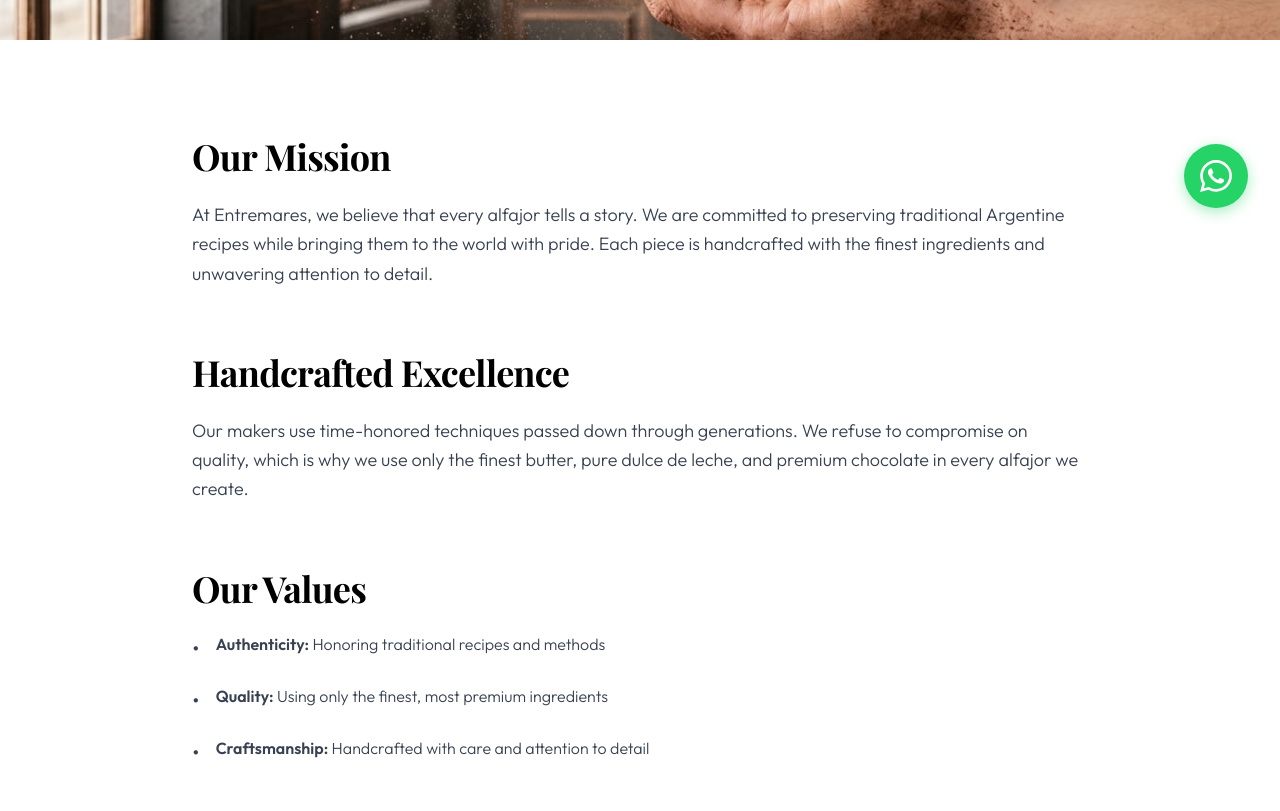
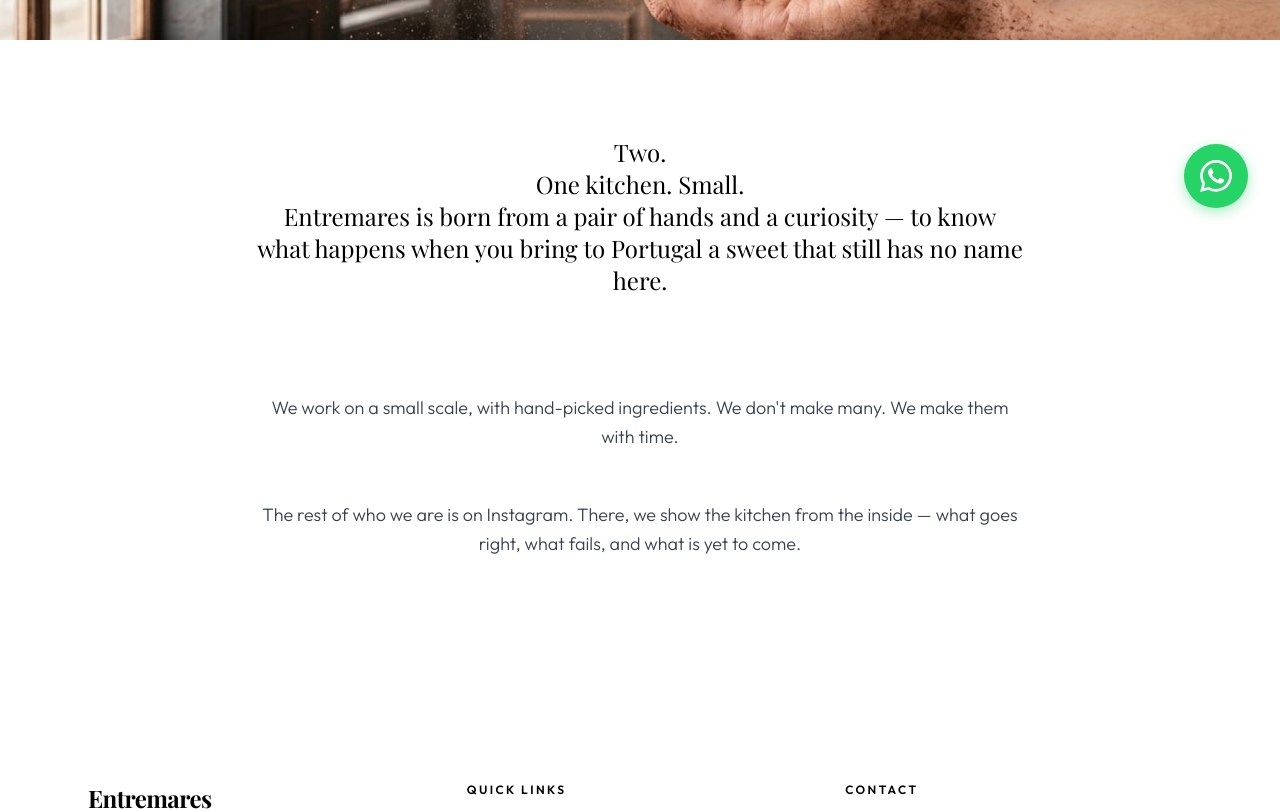
Before and after one commit to Jon-human-in-the-loop/entremares-web, a Next.js app: page /en/about in a window 1280 px wide. Shown: the part 560-1371 px from the top of the page. Built offline with nearby package versions, Linux system fonts and the light colour scheme; a web font is replaced by a local one.

Commit message:
feat: Update about us storytelling text and translations

```diff
--- a/src/app/[locale]/about/page.tsx
+++ b/src/app/[locale]/about/page.tsx
@@ -41,51 +41,18 @@
       </section>
 
       {/* Content */}
-      <section className="w-full px-4 py-16 md:py-24">
-        <div className="mx-auto max-w-4xl space-y-16">
-          <div className="animate-fade-in-up-delay-1">
-            <h2 className="text-3xl md:text-4xl font-serif font-bold text-dark-brown mb-6">
-              {t('mission.title')}
-            </h2>
-            <p className="text-gray-700 leading-relaxed text-lg font-sans font-light">
-              {t('mission.description')}
-            </p>
-          </div>
-
-          <div className="animate-fade-in-up-delay-2">
-            <h2 className="text-3xl md:text-4xl font-serif font-bold text-dark-brown mb-6">
-              {t('excellence.title')}
-            </h2>
-            <p className="text-gray-700 leading-relaxed text-lg font-sans font-light">
-              {t('excellence.description')}
-            </p>
-          </div>
-
-          <div className="animate-fade-in-up-delay-3">
-            <h2 className="text-3xl md:text-4xl font-serif font-bold text-dark-brown mb-6">
-              {t('values.title')}
-            </h2>
-            <ul className="space-y-6 text-gray-700 font-sans font-light">
-              <li className="flex gap-4 items-start">
-                <span className="text-warm-gold text-2xl leading-none mt-1">•</span>
-                <div>
-                  <strong className="text-dark-brown font-semibold">{t('values.authenticity.title')}:</strong> {t('values.authenticity.desc')}
-                </div>
-              </li>
-              <li className="flex gap-4 items-start">
-                <span className="text-warm-gold text-2xl leading-none mt-1">•</span>
-                <div>
-                  <strong className="text-dark-brown font-semibold">{t('values.quality.title')}:</strong> {t('values.quality.desc')}
-                </div>
-              </li>
-              <li className="flex gap-4 items-start">
-                <span className="text-warm-gold text-2xl leading-none mt-1">•</span>
-                <div>
-                  <strong className="text-dark-brown font-semibold">{t('values.craftsmanship.title')}:</strong> {t('values.craftsmanship.desc')}
-                </div>
-              </li>
-            </ul>
-          </div>
+      <section className="w-full px-6 py-16 md:py-24">
+        <div className="mx-auto max-w-3xl space-y-12 text-center animate-fade-in-up-delay-1">
+          <p className="text-earth-brown leading-relaxed text-xl md:text-2xl font-serif whitespace-pre-line">
+            {t('content.p1')}
+          </p>
+          <div className="w-12 h-px bg-warm-gold mx-auto"></div>
+          <p className="text-gray-700 leading-relaxed text-lg font-sans font-light whitespace-pre-line">
+            {t('content.p2')}
+          </p>
+          <p className="text-gray-700 leading-relaxed text-lg font-sans font-light whitespace-pre-line">
+            {t('content.p3')}
+          </p>
         </div>
       </section>
     </div>
--- a/src/i18n/messages/en.json
+++ b/src/i18n/messages/en.json
@@ -121,30 +121,12 @@
     "notFoundDescription": "Sorry, the alfajor you're looking for doesn't exist."
   },
   "aboutPage": {
-    "title": "Our Story",
-    "subtitle": "Heritage, tradition, and handcrafted excellence",
-    "mission": {
-      "title": "Our Mission",
-      "description": "At Entremares, we believe that every alfajor tells a story. We are committed to preserving traditional Argentine recipes while bringing them to the world with pride. Each piece is handcrafted with the finest ingredients and unwavering attention to detail."
-    },
-    "excellence": {
-      "title": "Handcrafted Excellence",
-      "description": "Our makers use time-honored techniques passed down through generations. We refuse to compromise on quality, which is why we use only the finest butter, pure dulce de leche, and premium chocolate in every alfajor we create."
-    },
-    "values": {
-      "title": "Our Values",
-      "authenticity": {
-        "title": "Authenticity",
-        "desc": "Honoring traditional recipes and methods"
-      },
-      "quality": {
-        "title": "Quality",
-        "desc": "Using only the finest, most premium ingredients"
-      },
-      "craftsmanship": {
-        "title": "Craftsmanship",
-        "desc": "Handcrafted with care and attention to detail"
-      }
+    "title": "About Us",
+    "subtitle": "Two. One kitchen. Small.",
+    "content": {
+      "p1": "Two.\nOne kitchen. Small.\nEntremares is born from a pair of hands and a curiosity — to know what happens when you bring to Portugal a sweet that still has no name here.",
+      "p2": "We work on a small scale, with hand-picked ingredients. We don't make many. We make them with time.",
+      "p3": "The rest of who we are is on Instagram. There, we show the kitchen from the inside — what goes right, what fails, and what is yet to come."
     }
   },
   "packsData": {
--- a/src/i18n/messages/es.json
+++ b/src/i18n/messages/es.json
@@ -121,30 +121,12 @@
     "notFoundDescription": "Lo sentimos, el alfajor que buscas no existe."
   },
   "aboutPage": {
-    "title": "Nuestra Historia",
-    "subtitle": "Herencia, tradición y excelencia artesanal",
-    "mission": {
-      "title": "Nuestra Misión",
-      "description": "En Entremares creemos que cada alfajor cuenta una historia. Estamos comprometidos a preservar las recetas tradicionales argentinas y llevarlas al mundo con orgullo. Cada pieza está hecha a mano con los mejores ingredientes y una inquebrantable atención al detalle."
-    },
-    "excellence": {
-      "title": "Excelencia Artesanal",
-      "description": "Nuestros artesanos utilizan técnicas honradas por el tiempo y transmitidas de generación en generación. Nos negamos a hacer concesiones en materia de calidad, y por eso utilizamos sólo la mejor mantequilla, dulce de leche puro y chocolate de primera en cada alfajor que creamos."
-    },
-    "values": {
-      "title": "Nuestros Valores",
-      "authenticity": {
-        "title": "Autenticidad",
-        "desc": "Honrando las recetas y métodos tradicionales"
-      },
-      "quality": {
-        "title": "Calidad",
-        "desc": "Utilizando únicamente los mejores ingredientes premium"
-      },
-      "craftsmanship": {
-        "title": "Artesanía",
-        "desc": "Elaborado a mano con cuidado y atención al detalle"
-      }
+    "title": "Sobre Nosotros",
+    "subtitle": "Dos. Una cocina. Pequeña.",
+    "content": {
+      "p1": "Dos.\nUna cocina. Pequeña.\nEntremares nace de un par de manos y de una curiosidad — saber qué ocurre cuando se trae a Portugal un dulce que aquí aún no tiene nombre.",
+      "p2": "Trabajamos a pequeña escala, con ingredientes que elegimos a mano. No hacemos muchos. Los hacemos con tiempo.",
+      "p3": "El resto de lo que somos está en Instagram. Allí mostramos la cocina por dentro — lo que sale bien, lo que falla y lo que está por llegar."
     }
   },
   "packsData": {
--- a/src/i18n/messages/pt.json
+++ b/src/i18n/messages/pt.json
@@ -121,30 +121,12 @@
     "notFoundDescription": "Desculpe, o alfajor que procura não existe."
   },
   "aboutPage": {
-    "title": "A Nossa História",
-    "subtitle": "Herança, tradição e excelência artesanal",
-    "mission": {
-      "title": "A Nossa Missão",
-      "description": "Na Entremares, acreditamos que cada alfajor conta uma história. Comprometemo-nos a preservar as receitas tradicionais argentinas enquanto as levamos ao mundo com orgulho. Cada peça é feita à mão, prestando atenção inabalável a cada detalhe e usando os melhores ingredientes."
-    },
-    "excellence": {
-      "title": "Excelência Artesanal",
-      "description": "Os nossos artesãos utilizam técnicas consagradas pelo tempo e transmitidas de geração em geração. Recusamo-nos a comprometer a qualidade, razão pela qual usamos apenas a melhor manteiga, puro doce de leite e chocolate de primeira linha em cada alfajor."
-    },
-    "values": {
-      "title": "Os Nossos Valores",
-      "authenticity": {
-        "title": "Autenticidade",
-        "desc": "Honrando as receitas e métodos tradicionais"
-      },
-      "quality": {
-        "title": "Qualidade",
-        "desc": "Usando apenas os melhores ingredientes premium"
-      },
-      "craftsmanship": {
-        "title": "Artesanato",
-        "desc": "Feito à mão com cuidado e atenção aos detalhes"
-      }
+    "title": "Sobre Nós",
+    "subtitle": "Dois. Uma cozinha. Pequena.",
+    "content": {
+      "p1": "Dois.\nUma cozinha. Pequena.\nA Entremares nasce de um par de mãos e de uma curiosidade — saber o que acontece quando se traz para Portugal um doce que ainda não tem nome aqui.",
+      "p2": "Trabalhamos em pequena escala, com ingredientes que escolhemos a dedo. Não fazemos muitos. Fazemos com tempo.",
+      "p3": "O resto do que somos está no Instagram. Lá, mostramos a cozinha por dentro — o que sai bem, o que falha, o que está por chegar."
     }
   },
   "packsData": {
```
